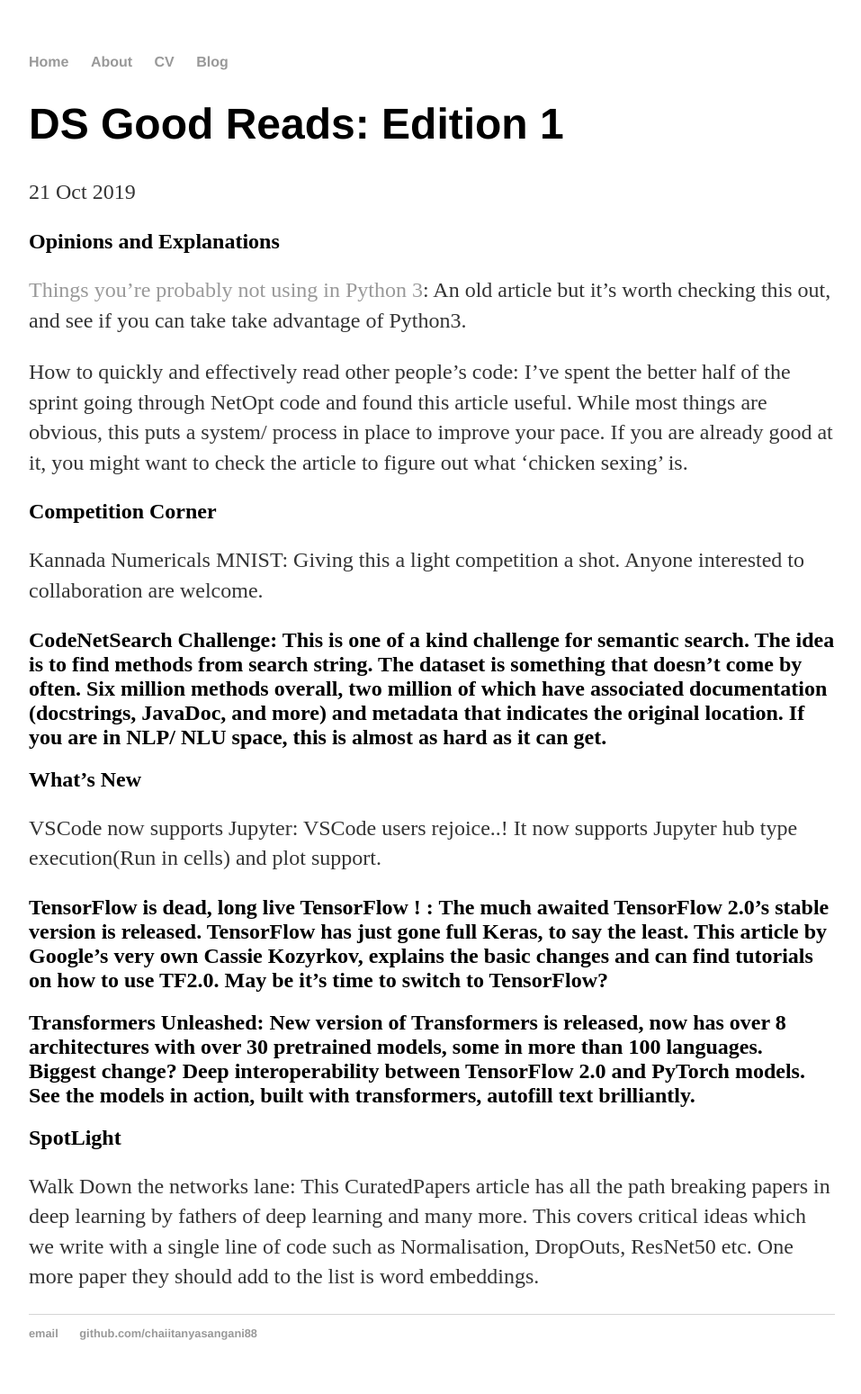
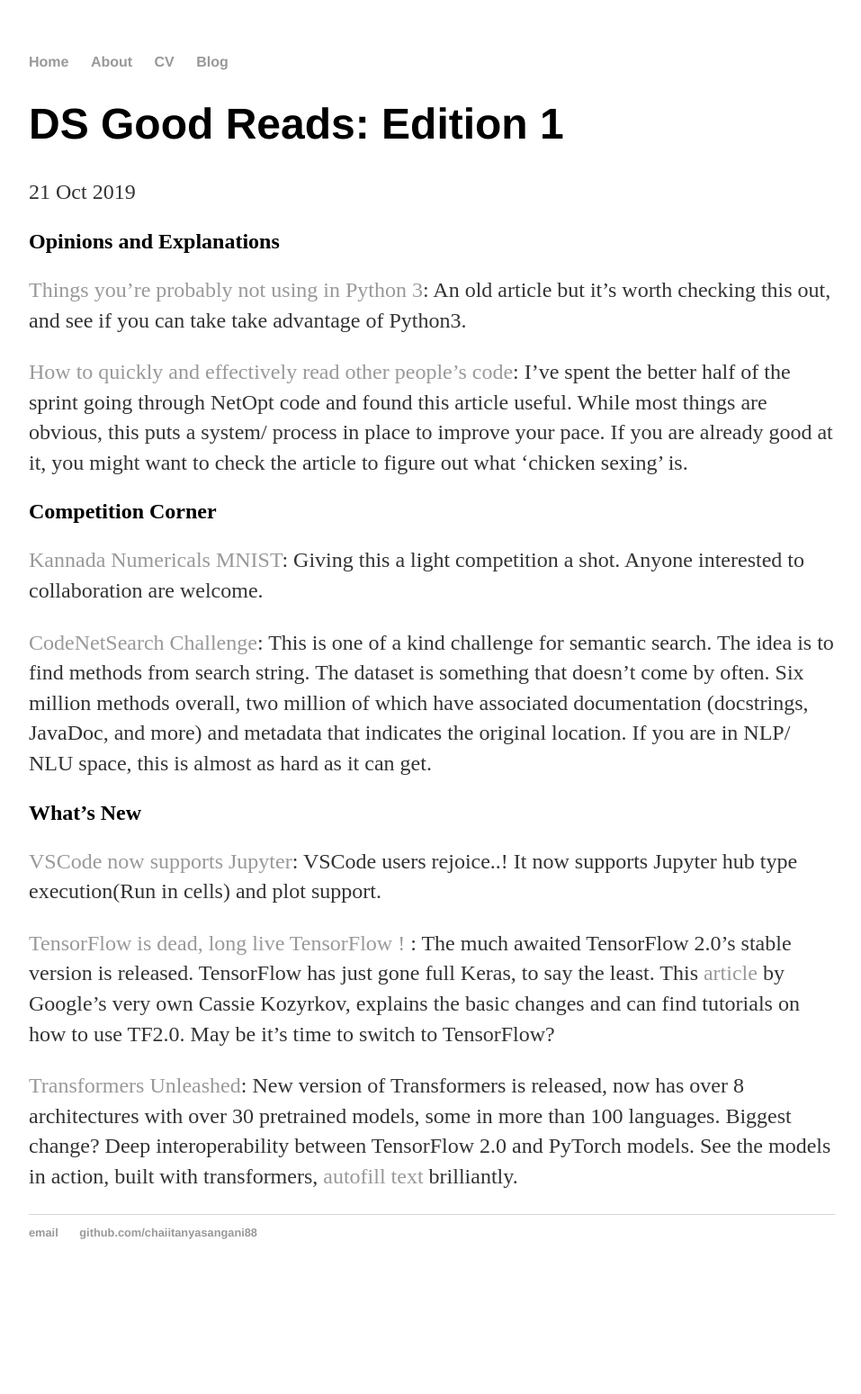
Before and after one commit to chaiitanyasangani88/chaiitanyasangani88.github.io, a Jekyll site: the page built from _posts/2019-10-21-ds-good-reads.md, in a window 1280 px wide. Shown: the whole page at 90% size, without its empty margins (160-1117 px from the left). Built offline with Jekyll 4.4.1, drawn with Linux system fonts in a browser that asks for light colours; after the commit the page ends 1437 px from its top, so only the background shows below that.

Commit message:
Update 2019-10-21-ds-good-reads.md

```diff
--- a/_posts/2019-10-21-ds-good-reads.md
+++ b/_posts/2019-10-21-ds-good-reads.md
@@ -7,22 +7,19 @@
 ## Opinions and Explanations
 [Things you’re probably not using in Python 3](https://datawhatnow.com/things-you-are-probably-not-using-in-python-3-but-should/?): An old article but it's worth checking this out, and see if you can take take advantage of Python3.
 
-How to quickly and effectively read other people’s code: I've spent the better half of the sprint going through NetOpt code and found this article useful. While most things are obvious, this puts a system/ process in place to improve your pace. If you are already good at it, you might want to check the article to figure out what 'chicken sexing' is.
+[How to quickly and effectively read other people’s code](https://selftaughtcoders.com/how-to-quickly-and-effectively-read-other-peoples-code/): I've spent the better half of the sprint going through NetOpt code and found this article useful. While most things are obvious, this puts a system/ process in place to improve your pace. If you are already good at it, you might want to check the article to figure out what 'chicken sexing' is.
 
 
 ## Competition Corner
-Kannada Numericals MNIST: Giving this a light competition a shot. Anyone interested to collaboration are welcome.
+[Kannada Numericals MNIST](https://www.kaggle.com/c/Kannada-MNIST): Giving this a light competition a shot. Anyone interested to collaboration are welcome.
 
-## CodeNetSearch Challenge: This is one of a kind challenge for semantic search. The idea is to find methods from search string. The dataset is something that doesn't come by often. Six million methods overall, two million of which have associated documentation (docstrings, JavaDoc, and more) and metadata that indicates the original location. If you are in NLP/ NLU space, this is almost as hard as it can get.
+[CodeNetSearch Challenge](https://github.blog/2019-09-26-introducing-the-codesearchnet-challenge/): This is one of a kind challenge for semantic search. The idea is to find methods from search string. The dataset is something that doesn't come by often. Six million methods overall, two million of which have associated documentation (docstrings, JavaDoc, and more) and metadata that indicates the original location. If you are in NLP/ NLU space, this is almost as hard as it can get.
 
 
 ## What's New
-VSCode now supports Jupyter: VSCode users rejoice..! It now supports Jupyter hub type execution(Run in cells) and plot support.
 
-## TensorFlow is dead, long live TensorFlow ! : The much awaited TensorFlow 2.0's stable version is released. TensorFlow has just gone full Keras, to say the least. This article by Google's very own Cassie Kozyrkov, explains the basic changes and can find tutorials on how to use TF2.0. May be it's time to switch to TensorFlow?
+[VSCode now supports Jupyter](https://code.visualstudio.com/docs/datascience/jupyter-notebooks): VSCode users rejoice..! It now supports Jupyter hub type execution(Run in cells) and plot support.
 
-## Transformers Unleashed: New version of Transformers is released, now has over 8 architectures with over 30 pretrained models, some in more than 100 languages. Biggest change? Deep interoperability between TensorFlow 2.0 and PyTorch models. See the models in action, built with transformers, autofill text brilliantly.
+[TensorFlow is dead, long live TensorFlow !](https://github.com/tensorflow/tensorflow/releases/tag/v2.0.0) : The much awaited TensorFlow 2.0's stable version is released. TensorFlow has just gone full Keras, to say the least. This [article](https://medium.com/hackernoon/tensorflow-is-dead-long-live-tensorflow-49d3e975cf04) by Google's very own Cassie Kozyrkov, explains the basic changes and can find tutorials on how to use TF2.0. May be it's time to switch to TensorFlow?
 
-
-## SpotLight
-Walk Down the networks lane: This CuratedPapers article has all the path breaking papers in deep learning by fathers of deep learning and many more. This covers critical ideas which we write with a single line of code such as Normalisation, DropOuts, ResNet50 etc. One more paper they should add to the list is word embeddings.
+[Transformers Unleashed](https://github.com/huggingface/transformers): New version of Transformers is released, now has over 8 architectures with over 30 pretrained models, some in more than 100 languages. Biggest change? Deep interoperability between TensorFlow 2.0 and PyTorch models. See the models in action, built with transformers, [autofill text](https://transformer.huggingface.co/) brilliantly.
```
